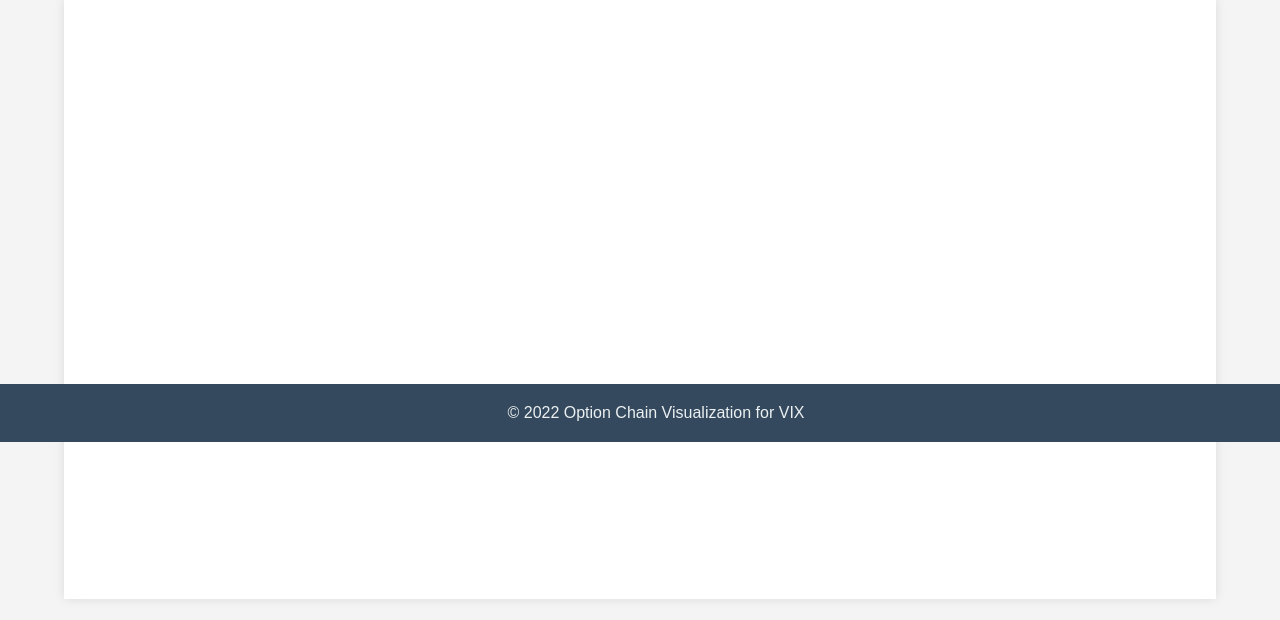
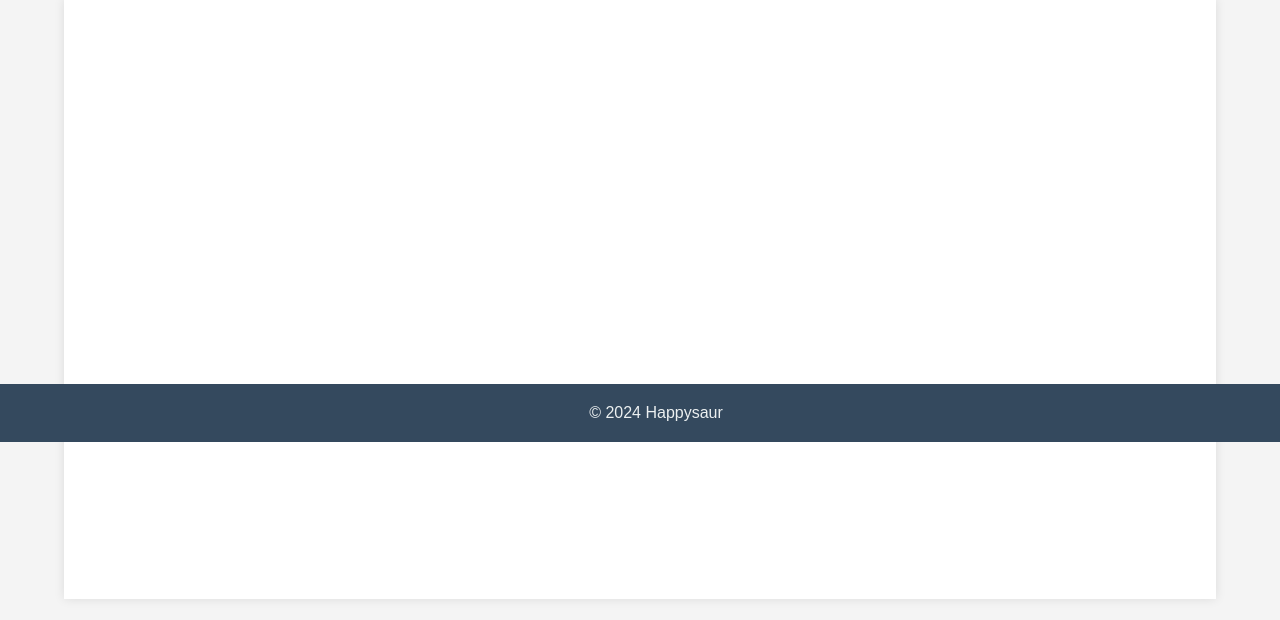
Before and after one commit to perng/ib_quote_store, a Flask app: page / in a window 1280 px wide. Shown: the part 358-978 px from the top of the page. Run offline with Flask 3, Linux system fonts and the light colour scheme; data that the repository does not hold is empty; some libraries are stand-ins or nearby versions.

Commit message:
checkpoint

```diff
--- a/get_quotes.py
+++ b/get_quotes.py
@@ -183,7 +183,7 @@ def get_quotes():
     ib = IB()
 
     try:
-        ib.connect('127.0.0.1', 7496, clientId=1)
+        ib.connect('127.0.0.1', 7497, clientId=1)
         time.sleep(1)
         print('connected to ib')
         # Call the main function from get_vix.py
--- a/templates/index.html
+++ b/templates/index.html
@@ -140,7 +140,7 @@
 </div>
 
 <footer>
-  &copy; 2022 Option Chain Visualization for VIX
+  &copy; 2024 Happysaur
 </footer>
 
 <script>
```
